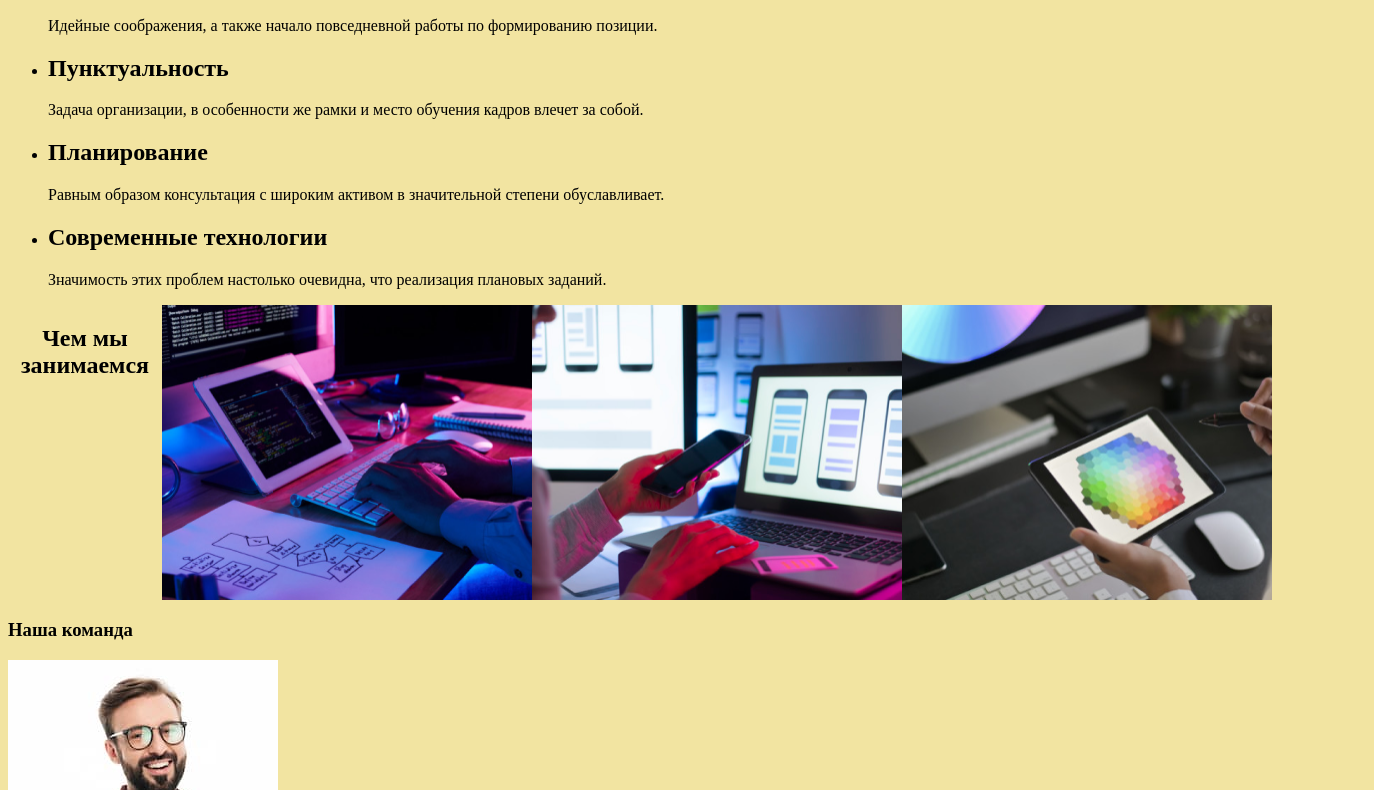
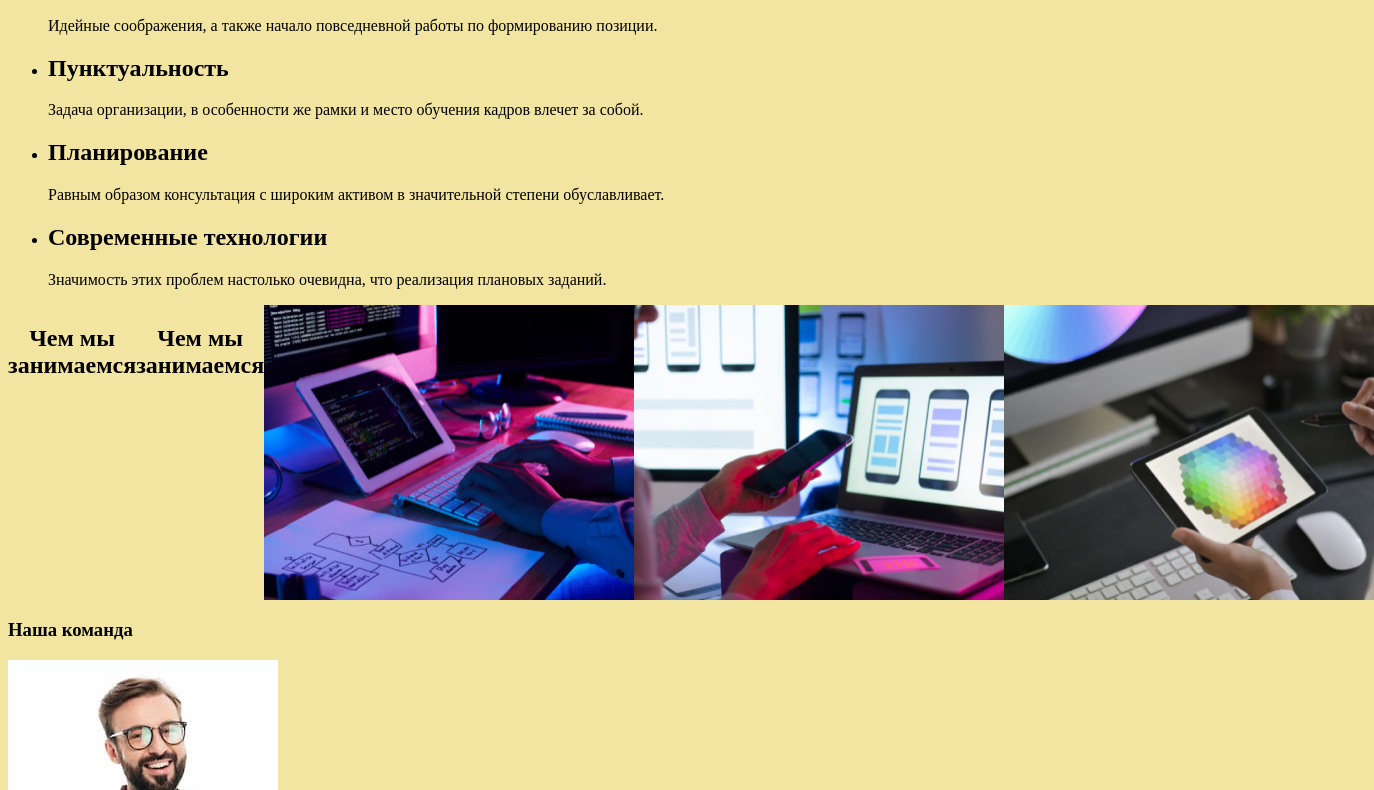
Before and after one commit to SAVA-kan/GoIT, a plain HTML site: page index.html in a window 1280 px wide. Shown: the part 310-1100 px from the top of the page, 1374 px wide, since content can reach past the window. Drawn offline with Linux system fonts and the light colour scheme.

Commit message:
Update index.html

```diff
--- a/index.html
+++ b/index.html
@@ -53,6 +53,7 @@
 <!-- Чем мы занимаемся -->
   <div class="images">
     <h2 class="text-images">Чем мы занимаемся</h2>
+    <h2 class="text-images">Чем мы занимаемся</h2>
     <img src="./images/img(2).png" alt="" width="370" height="295">
     <img src="./images/img(1).png" alt="" width="370" height="295">
     <img src="./images/img.png" alt="" width="370" height="295">
```
